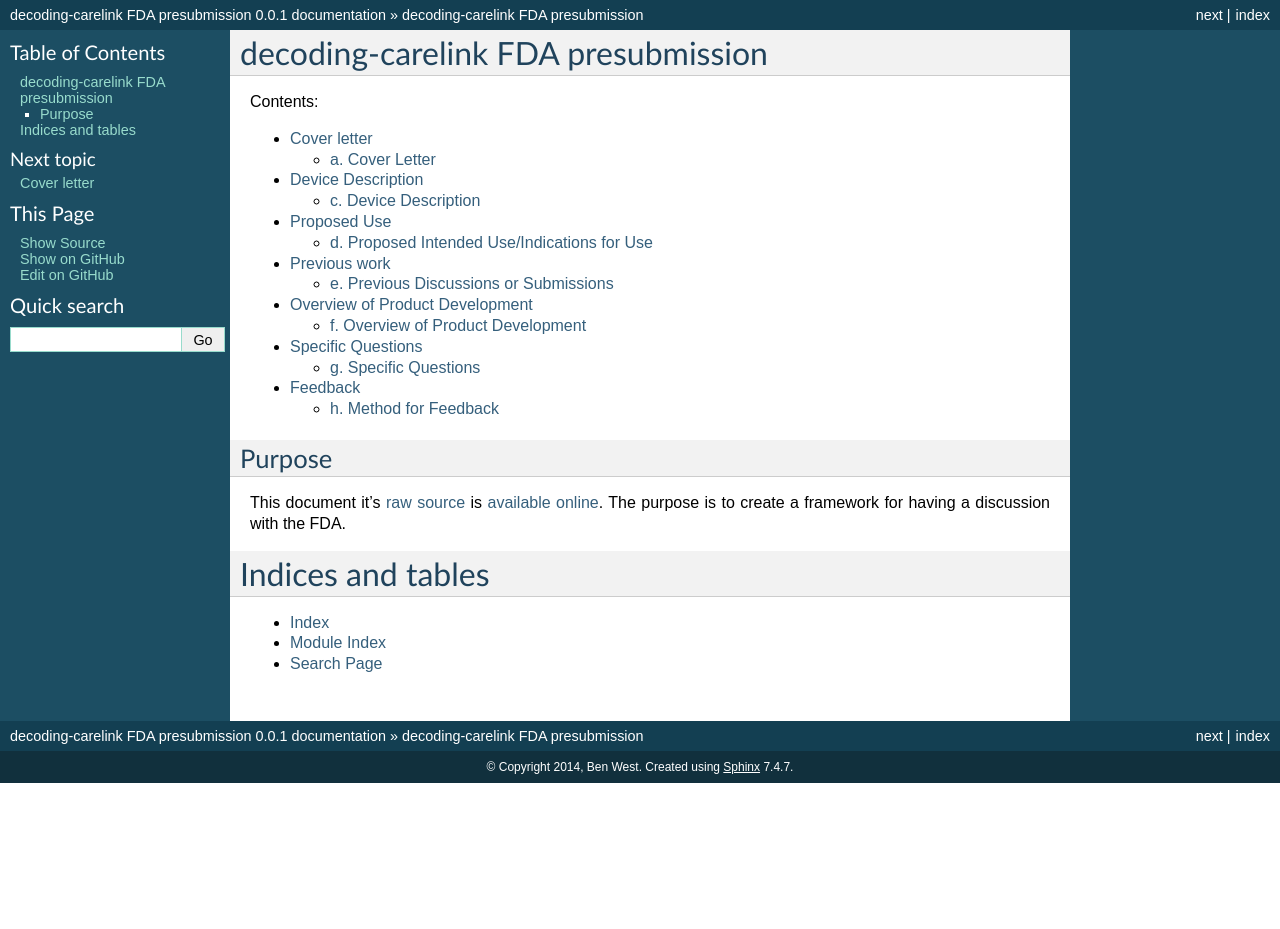
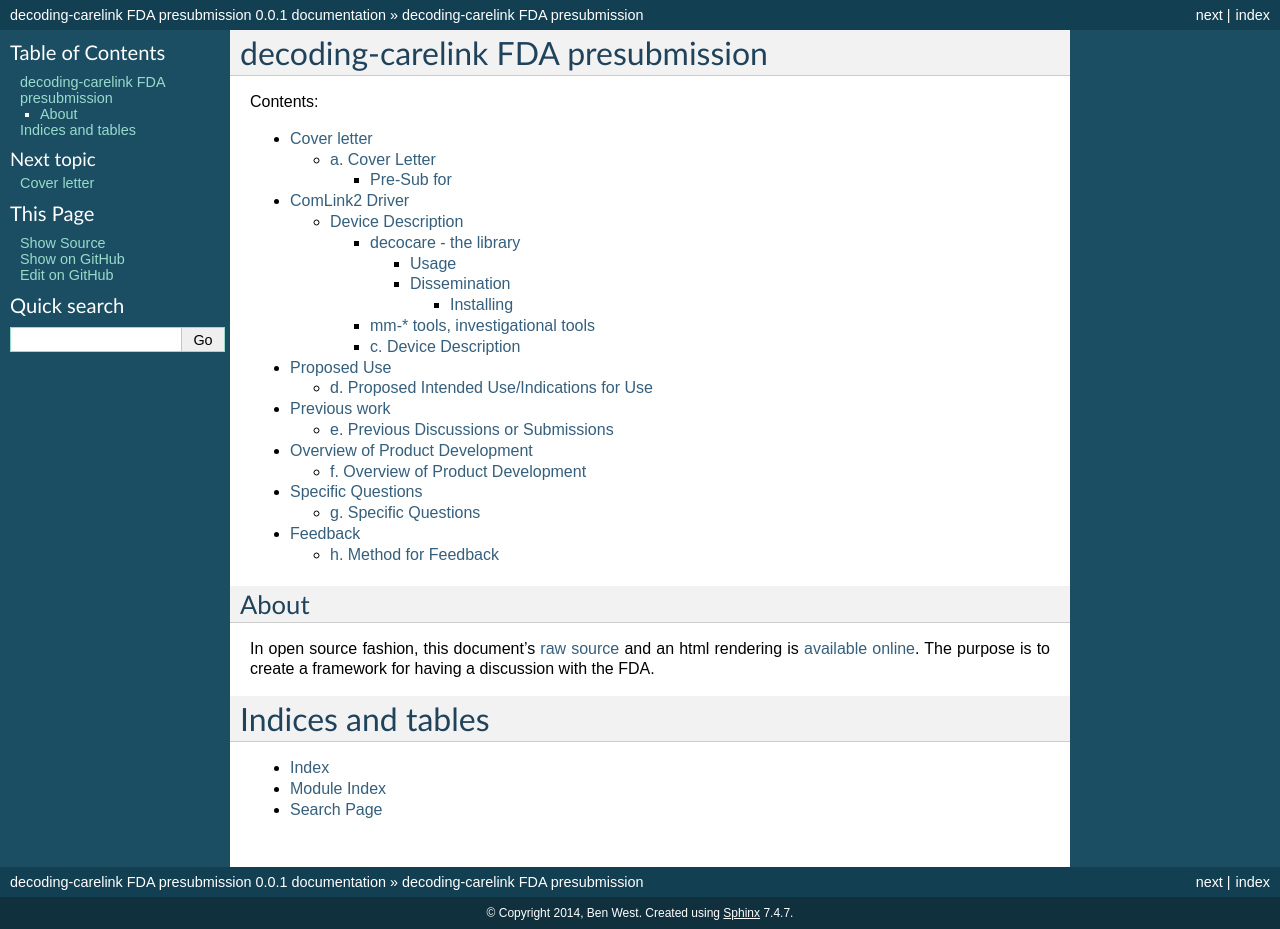
Before and after one commit to nightscout/fda-presubmission, a Sphinx documentation site: the page built from source/index.rst, in a window 1280 px wide. Built offline with Sphinx 7.4.7, drawn with Linux system fonts in a browser that asks for light colours; formulas are drawn with MathJax 3; pages that are not in the unit, such as notebooks, are missing from menus; before the commit the page ends 900 px from its top, so only the background shows below that; some of the changed lines change nothing that is shown.

Commit message:
stub out description

```diff
--- a/source/00-cover.rst
+++ b/source/00-cover.rst
@@ -12,6 +12,10 @@ for an IND or BLA) and, for CDRH submissions, please clearly indicate that the
 submission is a Pre-Sub on the CDRH Premarket Review Submission Cover Sheet.
 24 Use of the CDRH Premarket Review Submission Cover Sheet for submissions made
 to CBER is highly recommended.
+
+===========
+Pre-Sub for
+===========
 
 
 
--- a/source/01-description.rst
+++ b/source/01-description.rst
@@ -1,6 +1,116 @@
+
+===============
+ComLink2 Driver
+===============
+
+The device, ``decocare``, is a comlink2 driver, a software library,
+which implements methods and functions to facilitate communication
+between Paradigm-compatible RF devices and data management application
+software using the Carelink USB stick from Medtronic (MMT-7305NA).
+
+The user's guide:
+http://www.medtronicdiabetes.com/sites/default/files/library/support/carelink_usb_user_guide.pdf
+indicates intended use is:
+
+    Indications for use The Medtronic CareLink™ USB is indicated for
+    use by patients at home and clinicians in a medical office setting
+    to facilitate communication between Medtronic diabetes therapy
+    management devices that use Paradigm-compatible RF telemetry
+    (MWT1)* and a personal computer that uses data management
+    application software.
 
 Device Description
 ==================
+
+decocare - the library
+----------------------
+Decocare is the name of a python package, a re-usable suite of python
+source modules, which implements functions and methods to encode and
+decode messages compatible with the ``ComLink2`` protocol used by the
+MMT-7305NA Carelink USB stick.
+
+Usage
+#####
+
+The library allows authors of python source code to write methods
+needed to implement data management software.
+In order to use the library, authors need to download the python
+package, configure their local system to use the module, write new
+python source code implementing the desired remote management
+features, then execute their newly written source.
+
+The library contains a listing of different messages, commercially
+supported by Medtronic, allowing data management software to remotely
+communicate with compatible devices.
+
+Dissemination
+#############
+The source code is distributed using ``git``, a version control
+system, ensuring that changes or versions of the source code are kept
+in sync.
+
+A user must know how to configure and use python modules and git in
+order to install the software on a local PC.
+
+The git repo, is hosted online https://github.com/bewest/decoding-carelink
+available as an educational resource for discussing potential
+applications of remote management software.
+
+Installing
+^^^^^^^^^^
+In order to run the software, the source must be retrieved, deployed
+and configured to run on a PC.  Currently the user must know how to
+perform these steps, the easiest way is on the commandline:
+
+    git clone https://github.com/bewest/decoding-carelink.git
+    cd decoding-carelink
+    sudo python setup.py install
+
+mm-* tools, investigational tools
+---------------------------------
+
+Another set of devices are tools showing example usage of the library,
+and tools to investigate how the library and the serial protocol are
+used to communicate with the remote equipment work.
+
+These tools facilitate use of the decocare library to exchange
+messages with the usb stick, to audit the operation of the usb stick,
+as well as to exchange and record messages with remote RF equipment
+for debugging and analysis.
+
+After configuring and installing the tool, these tools allow
+initializing RF communications with compatible devices, exchanging a
+series of predefined or customized commands, and saving the results
+for later perusal.
+
+These tools support communicating with remote Paradigm-compatible
+equipment using commands supported by Medtronic in other commercial
+products, in exactly the same way as those products, from the command
+line, shell environment.  The following options allow users to control
+how remote equipment is uniquey addressed or distinguished from other
+compatible devices, and how communication begins.
+
+``--init``
+    Send remote signal to initialize RF communication.
+
+``--serial``
+    Only communicates with the remote equipment responding to this
+    serial number.  This matches the number, I.E. on the back of
+    Medtronic insulin pumps.
+
+mm-send-comm.py
+^^^^^^^^^^^^^^^
+
+``mm-send-comm.py`` allows sending or customizing commands Medtronic
+intends to support using their own software and devices.
+
+mm-latest.py
+^^^^^^^^^^^^^^^
+
+``mm-latest.py`` Example showing construction of data management
+software using the Carelink usb and protocol.  Uses same commands as
+Carelink in a demonstration to query the given minutes of history and
+pump activity.
 
 c. Device Description
 ---------------------
--- a/source/index.rst
+++ b/source/index.rst
@@ -20,10 +20,12 @@ Contents:
   06-feedback-methods
 
 
-Purpose
--------
-This document it's `raw source`_ is `available online`_.
-The purpose is to create a framework for having a discussion with the FDA.
+About
+-----
+
+In open source fashion, this document's `raw source`_ and an html
+rendering is `available online`_.  The purpose is to create a
+framework for having a discussion with the FDA.
 
 .. _available online: http://medevice-users.github.io/decoding-presub/
 
```
